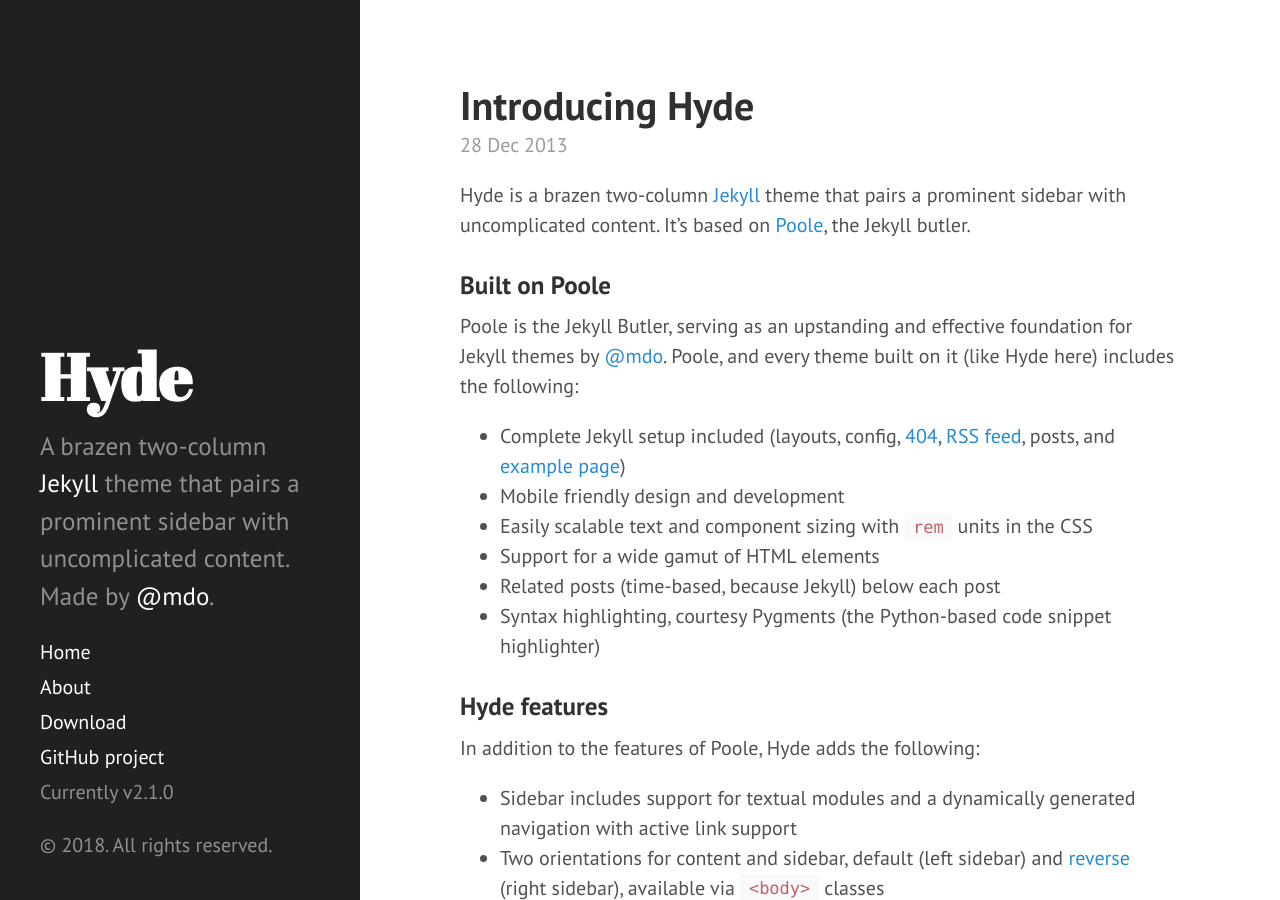
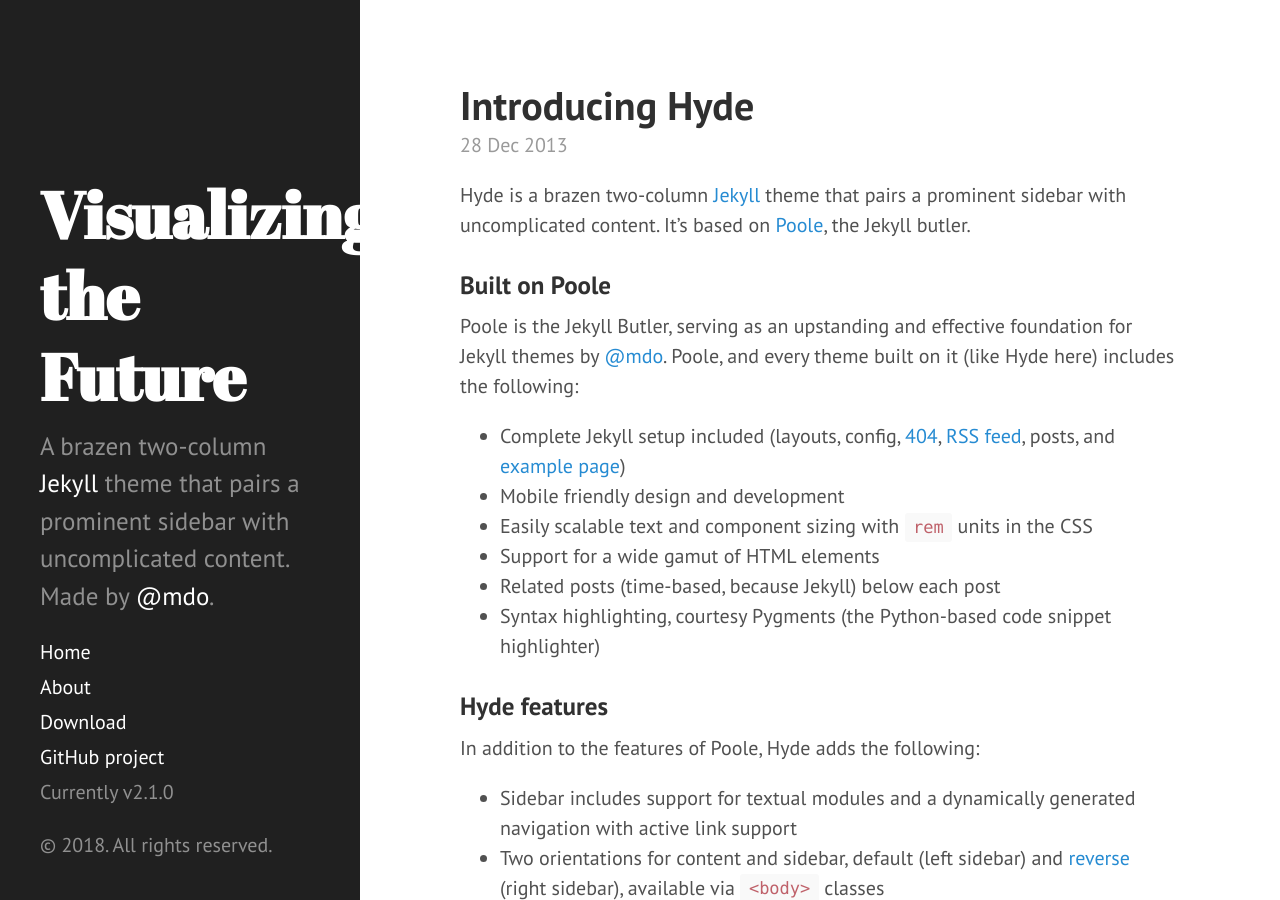
Before and after one commit to visualizingthefuture/visualizingthefuture.github.io, a Jekyll site: the page built from index.html, in a window 1280 px wide and 900 px high. Built offline with Jekyll 4.4.1, drawn with Linux system fonts in a browser that asks for light colours; Markdown is read by kramdown in place of the engine named in the settings; the list of posts is cut into pages by our own code.

Commit message:
Update _config.yml

```diff
--- a/_config.yml
+++ b/_config.yml
@@ -6,7 +6,7 @@
 permalink:        pretty
 
 # Setup
-title:            Hyde
+title:            Visualizing the Future
 tagline:          'A Jekyll theme'
 description:      'A brazen two-column <a href="http://jekyllrb.com" target="_blank">Jekyll</a> theme that pairs a prominent sidebar with uncomplicated content. Made by <a href="https://twitter.com/mdo" target="_blank">@mdo</a>.'
 url:              http://hyde.getpoole.com
```
